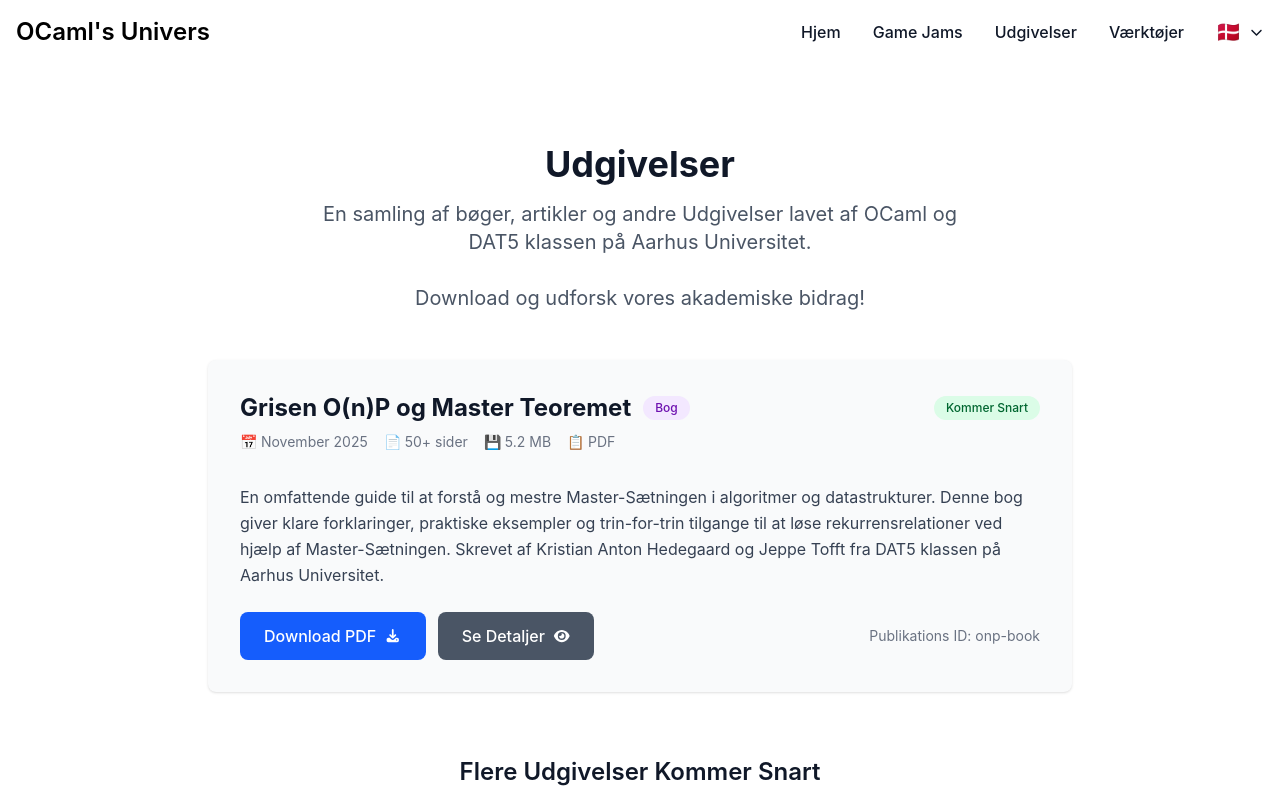
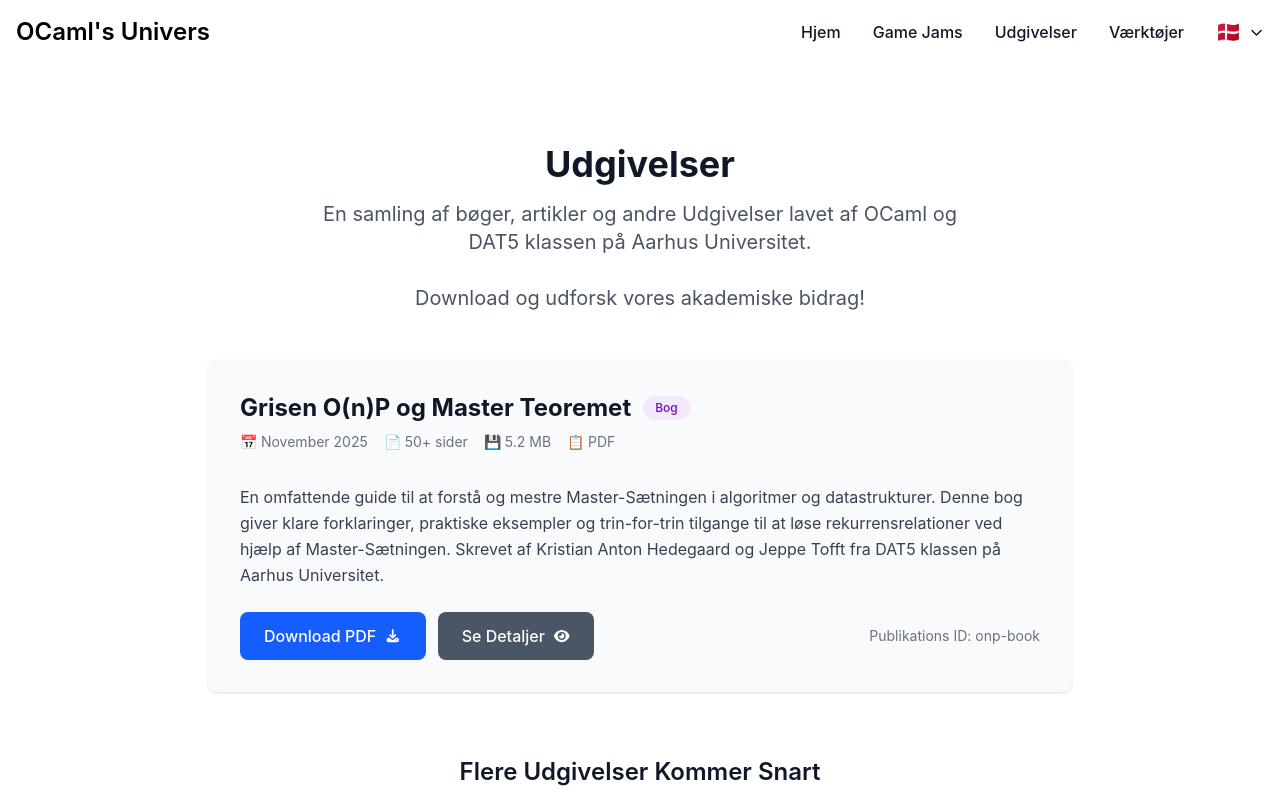
Before and after one commit to KasperTonsgaard/ocaml-website, a Next.js app: page /publications in a window 1280 px wide. Shown: the top 800 px of the page. Built offline with nearby package versions, Linux system fonts and the light colour scheme.

Commit message:
fix: update publication availability display logic

```diff
--- a/app/publications/page.tsx
+++ b/app/publications/page.tsx
@@ -64,6 +64,7 @@ export default function PublicationsPage() {
                   </div>
                 </div>
 
+                {!publication.isAvailable && (
                     <div className="flex flex-col md:items-end text-sm text-gray-500 dark:text-gray-400">
                         <span className={`mt-1 px-3 py-1 rounded-full text-xs font-medium ${
                             publication.isAvailable
@@ -73,6 +74,7 @@ export default function PublicationsPage() {
                             {t(publication.statusKey)}
                         </span>
                     </div>
+                )}
               </div>
 
               <p className="text-gray-700 dark:text-gray-300 mb-6 leading-relaxed">
@@ -83,6 +85,7 @@ export default function PublicationsPage() {
                 <div className="flex flex-col sm:flex-row gap-3">
                   {publication.isAvailable ? (
                     <a
+                      download
                       href={publication.downloadUrl}
                       target="_blank"
                       rel="noopener noreferrer"
```
Lines whose indentation alone changed are shown as unchanged.
